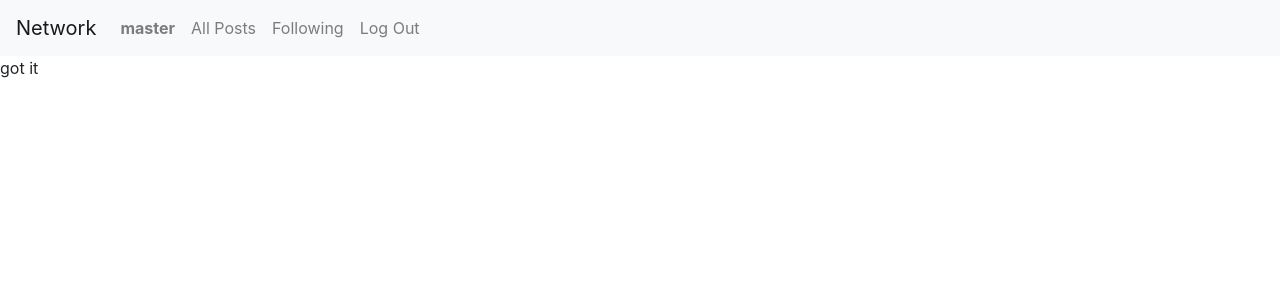
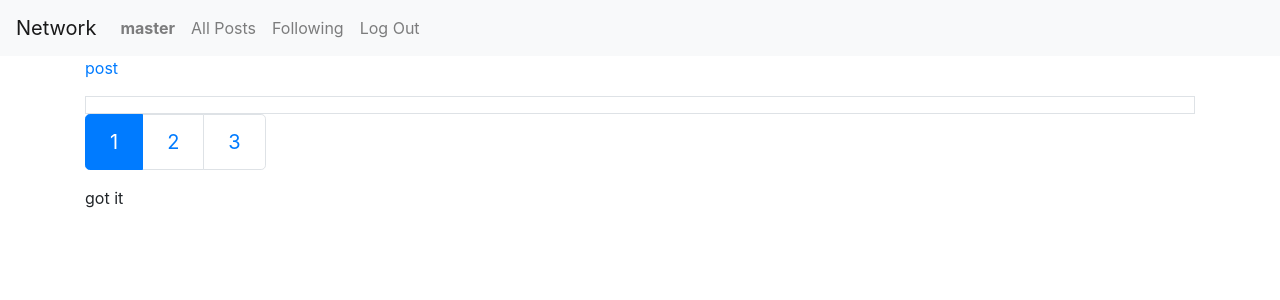
Before and after one commit to Gwali-1/Socialize-Network-, a Django app: page /all_post/page/1 in a window 1280 px wide. Shown: the top 300 px of the page. Run offline with Django 3.2, Linux system fonts and the light colour scheme; a user stored in the database is signed in; data that the repository does not hold is empty; some libraries are stand-ins or nearby versions.

Commit message:
added post template

```diff
--- a/network/static/network/styles.css
+++ b/network/static/network/styles.css
@@ -0,0 +1,33 @@
+.hidden{
+    display: none;
+}
+
+.body{
+    position: relative;
+}
+
+.overlay {
+    position: absolute;
+    top: 0;
+    left: 0;
+    width: 100%;
+    height: 100%;
+    background-color: rgba(43, 45, 46, 0.6);
+    backdrop-filter: blur(0.5px);
+    z-index: 5;
+  }
+
+  .post-form{
+    position: absolute;
+    top: 40%;
+    left: 50%;
+    transform: translate(-50%, -50%);
+
+
+    background-color: white;
+    padding-bottom: 4rem;
+    border-radius: 5px;
+    box-shadow: 0 3rem 5rem rgba(0, 0, 0, 0.3);
+    z-index: 10;
+
+  }
--- a/network/templates/network/all_post.html
+++ b/network/templates/network/all_post.html
@@ -4,6 +4,39 @@
 
 {% block body %}
 
+<!-- post form -->
+<div>
+    <a href="{% url 'new_post' %}"> post</a>
+</div>
+
+
+<!-- post displayed -->
+<div class="border p-2 mt-3">
+
+</div>
+
+
+
+
+<!-- paggination -->
+<div>
+    <nav aria-label="...">
+        <ul class="pagination pagination-lg">
+          <li class="page-item active" aria-current="page">
+            <span class="page-link">
+              1
+              <span class="sr-only">(current)</span>
+            </span>
+          </li>
+          <li class="page-item"><a class="page-link" href="#">2</a></li>
+          <li class="page-item"><a class="page-link" href="#">3</a></li>
+        </ul>
+      </nav>
+
+</div>
+
+
+
 
 
 got it
--- a/network/templates/network/layout.html
+++ b/network/templates/network/layout.html
@@ -4,10 +4,10 @@
 <html lang="en">
     <head>
         <title>{% block title %}Social Network{% endblock %}</title>
-        <link rel="stylesheet" href="https://stackpath.bootstrapcdn.com/bootstrap/4.4.1/css/bootstrap.min.css" integrity="sha384-Vkoo8x4CGsO3+Hhxv8T/Q5PaXtkKtu6ug5TOeNV6gBiFeWPGFN9MuhOf23Q9Ifjh" crossorigin="anonymous">
+        <link rel="stylesheet" href="https://cdn.jsdelivr.net/npm/bootstrap@4.4.1/dist/css/bootstrap.min.css" integrity="sha384-Vkoo8x4CGsO3+Hhxv8T/Q5PaXtkKtu6ug5TOeNV6gBiFeWPGFN9MuhOf23Q9Ifjh" crossorigin="anonymous">
         <link href="{% static 'network/styles.css' %}" rel="stylesheet">
     </head>
-    <body>
+    <body >
 
         <nav class="navbar navbar-expand-lg navbar-light bg-light">
             <a class="navbar-brand" href="#">Network</a>
@@ -41,9 +41,15 @@
             </div>
           </nav>
 
-        <div class="body">
+        <div class="container">
             {% block body %}
             {% endblock %}
         </div>
+
+
+
+        <script src="https://code.jquery.com/jquery-3.4.1.slim.min.js" integrity="sha384-J6qa4849blE2+poT4WnyKhv5vZF5SrPo0iEjwBvKU7imGFAV0wwj1yYfoRSJoZ+n" crossorigin="anonymous"></script>
+<script src="https://cdn.jsdelivr.net/npm/popper.js@1.16.0/dist/umd/popper.min.js" integrity="sha384-Q6E9RHvbIyZFJoft+2mJbHaEWldlvI9IOYy5n3zV9zzTtmI3UksdQRVvoxMfooAo" crossorigin="anonymous"></script>
+<script src="https://cdn.jsdelivr.net/npm/bootstrap@4.4.1/dist/js/bootstrap.min.js" integrity="sha384-wfSDF2E50Y2D1uUdj0O3uMBJnjuUD4Ih7YwaYd1iqfktj0Uod8GCExl3Og8ifwB6" crossorigin="anonymous"></script>
     </body>
 </html>
--- a/network/views.py
+++ b/network/views.py
@@ -167,6 +167,7 @@ def new_post(request):
         return render(request,"network/post.html",{
             "error":"enter valid post"
         })
+    return render(request, "network/post.html")
 
 
 
```
Also changed, not shown: db.sqlite3.
